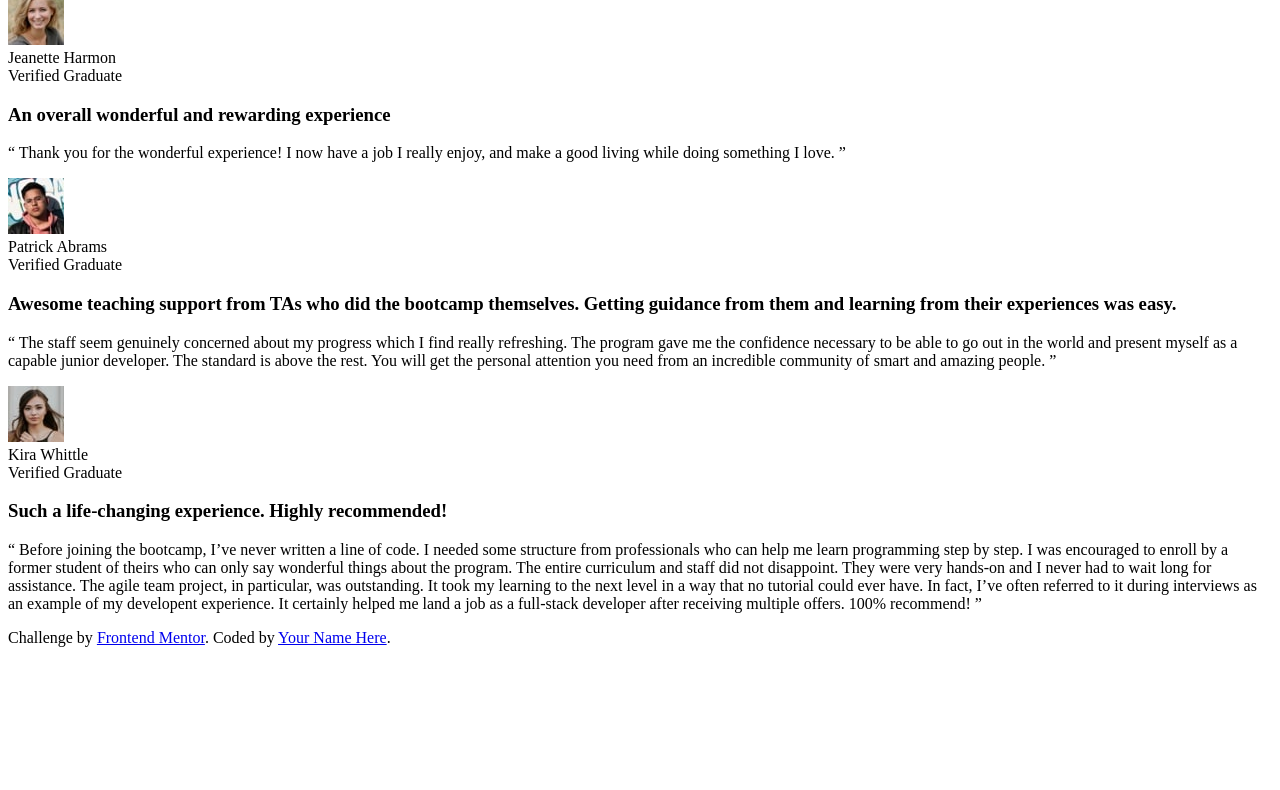
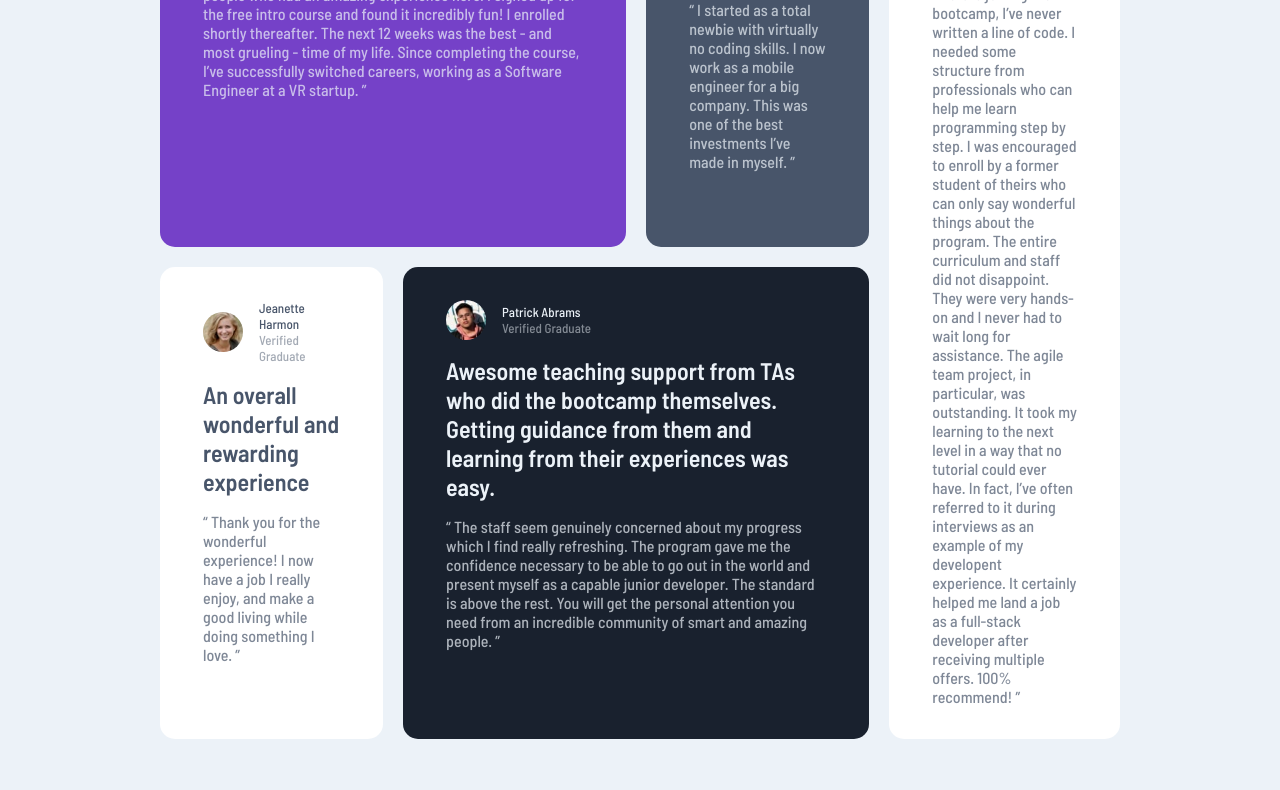
Before and after one commit to rzho17/Testimonials-grid-section, a plain HTML site: page index.html in a window 1280 px wide. Shown: the part 434-1224 px from the top of the page. Before the commit the page ends 1089 px from the top, so only its background shows below. Drawn offline with Linux system fonts and the light colour scheme.

Commit message:
Use grid to layout page

```diff
--- a/index.html
+++ b/index.html
@@ -6,17 +6,23 @@
   <meta name="viewport" content="width=device-width, initial-scale=1.0">
 
   <link rel="icon" type="image/png" sizes="32x32" href="./images/favicon-32x32.png">
-
+  <link rel="preconnect" href="https://fonts.googleapis.com">
+  <link rel="preconnect" href="https://fonts.gstatic.com" crossorigin>
+  <link
+    href="https://fonts.googleapis.com/css2?family=Barlow+Semi+Condensed:ital,wght@0,500;0,600;1,500;1,600&display=swap"
+    rel="stylesheet">
+  <link rel="stylesheet" href="styles.css">
   <title>Frontend Mentor | [Testimonial]</title>
 
 </head>
 
 <body>
   <main class="mainContent">
-    <div class="content">
+
+    <div class="card danielContent">
       <div class="info">
         <img src="images/image-daniel.jpg" alt="image of daniels" class="profilePic">
-        <div class="daniels">
+        <div class="nameCard daniels">
           <div class="name">Daniel Clifford</div>
           <div class="grad">Verified Graduate</div>
         </div>
@@ -33,10 +39,11 @@
         the course, I’ve successfully switched careers, working as a Software Engineer at a VR startup. ”
       </p>
     </div>
-    <div class="content">
+
+    <div class="card jonathanContent">
       <div class="info">
         <img src="images/image-jonathan.jpg" alt="image of jonathon" class="profilePic">
-        <div class="jonathon">
+        <div class="nameCard jonathan">
           <div class="name">Jonathan Walters</div>
           <div class="grad">Verified Graduate</div>
         </div>
@@ -47,10 +54,11 @@
         for a big company. This was one of the best investments I’ve made in myself. ”
       </p>
     </div>
-    <div class="content">
+
+    <div class="card jeanetteContent">
       <div class="info">
         <img src="images/image-jeanette.jpg" alt="image of Jeanette" class="profilePic">
-        <div class="jeanette">
+        <div class="nameCard jeanette">
           <div class="name">Jeanette Harmon</div>
           <div class="grad">Verified Graduate</div>
         </div>
@@ -61,10 +69,11 @@
         while doing something I love. ”
       </p>
     </div>
-    <div class="content">
+
+    <div class="card patrickContent">
       <div class="info">
         <img src="images/image-patrick.jpg" alt="image of patrick" class="profilePic">
-        <div class="patrick">
+        <div class="nameCard patrick">
           <div class="name">Patrick Abrams</div>
           <div class="grad">Verified Graduate</div>
         </div>
@@ -80,10 +89,11 @@
         an incredible community of smart and amazing people. ”
       </p>
     </div>
-    <div class="content">
+
+    <div class="card kiraContent">
       <div class="info">
         <img src="images/image-kira.jpg" alt="image of kira" class="profilePic">
-        <div class="kira">
+        <div class="nameCard kira">
           <div class="name">Kira Whittle</div>
           <div class="grad">Verified Graduate</div>
         </div>
@@ -100,6 +110,7 @@
         100% recommend! ”
       </p>
     </div>
+
   </main>
 
   <div class="attribution">
--- /dev/null
+++ b/styles.css
@@ -0,0 +1,111 @@
+* {
+    margin: 0;
+    font-family: 'Barlow Semi Condensed', sans-serif;
+}
+
+body {
+    background-color: hsl(210, 46%, 95%);
+    min-height: 100vh;
+}
+
+.mainContent {
+    margin: 10rem;
+    display: grid;
+    grid-template-columns: 1fr 1fr 1fr 1fr;
+    /* grid-template-rows: auto; */
+    gap: 20px
+}
+
+.card {
+    padding: 25px 35px;
+    border-radius: 15px;
+}
+
+.info {
+    display: flex;
+    align-items: center;
+    font-size: 13px;
+}
+
+
+.danielContent {
+    background-color: hsl(263, 55%, 52%);
+    background-image: url(images/bg-pattern-quotation.svg);
+    background-repeat: no-repeat;
+    background-position: top right 4rem;
+
+    grid-column: span 2;
+    grid-row: 1/ 2;
+}
+
+.daniels,
+.patrick,
+.jonathan,
+.review {
+    color: hsl(210, 46%, 95%)
+}
+
+.jeanette,
+.kira {
+    color: hsl(217, 19%, 35%);
+}
+
+.jeanetteContent,
+.kiraContent {
+    background-color: hsl(0, 0%, 100%);
+}
+
+.jeanetteContent .header,
+.jeanetteContent .review,
+.kiraContent .header,
+.kiraContent .review {
+    color: hsl(217, 19%, 35%);
+}
+
+.patrickContent {
+    background-color: hsl(219, 29%, 14%);
+    grid-column: 2/ 4;
+    grid-row: span 1;
+}
+
+.jeanetteContent {
+    grid-column: 1/ 2;
+}
+
+.kiraContent {
+    grid-column: 4/5;
+    grid-row: 1/3;
+}
+
+.review {
+    opacity: 70%;
+}
+
+
+.danielContent>*,
+.jonathanContent>*,
+.patrickContent>*,
+.jeanetteContent>*,
+.kiraContent>* {
+    padding: .5rem;
+}
+
+.jonathanContent {
+    background-color: hsl(217, 19%, 35%);
+}
+
+.grad {
+    opacity: 50%;
+}
+
+.header {
+    font-size: 1.5rem;
+    color: hsl(210, 46%, 95%);
+}
+
+
+.profilePic {
+    width: 2.5rem;
+    border-radius: 50%;
+    margin-right: 1rem;
+}
```
